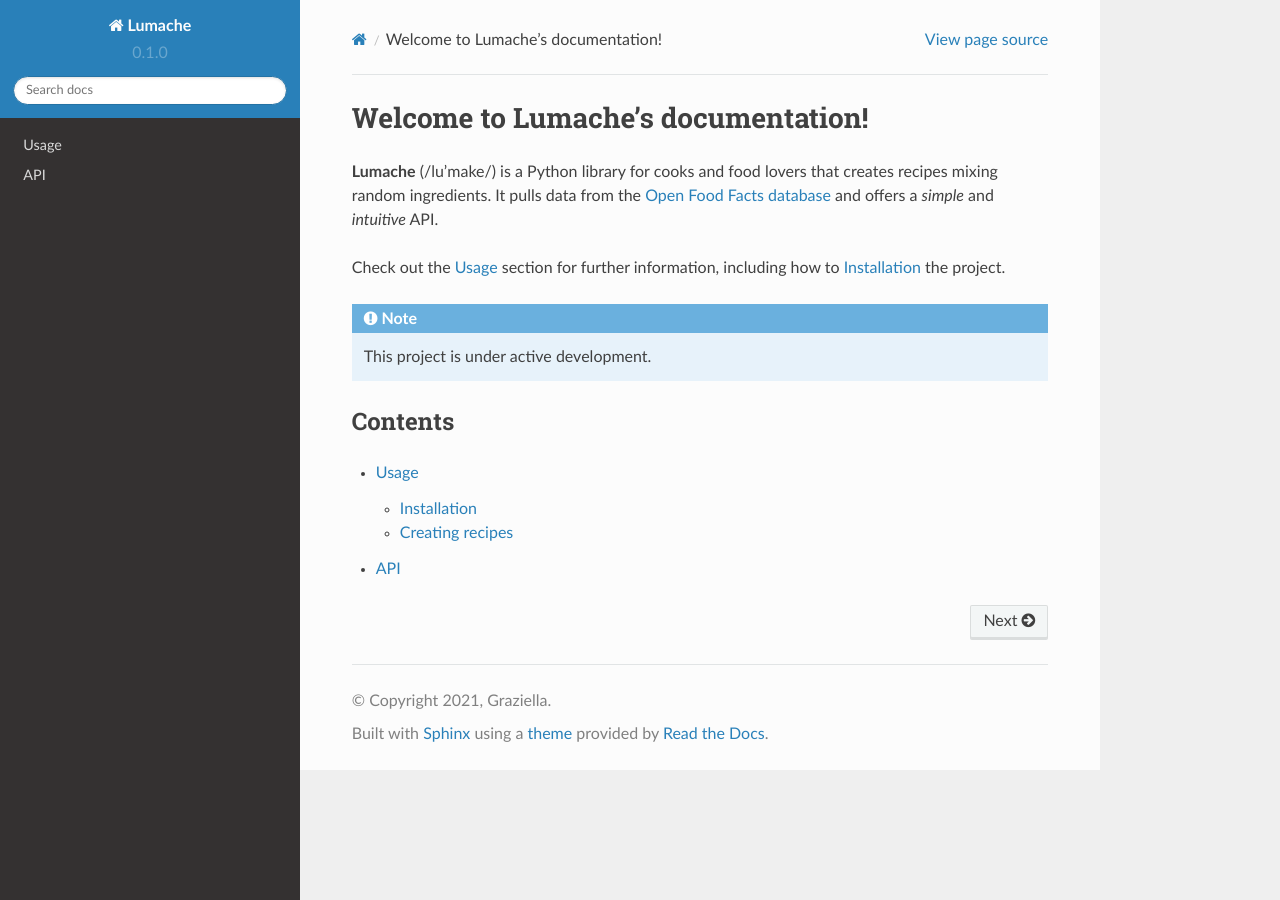
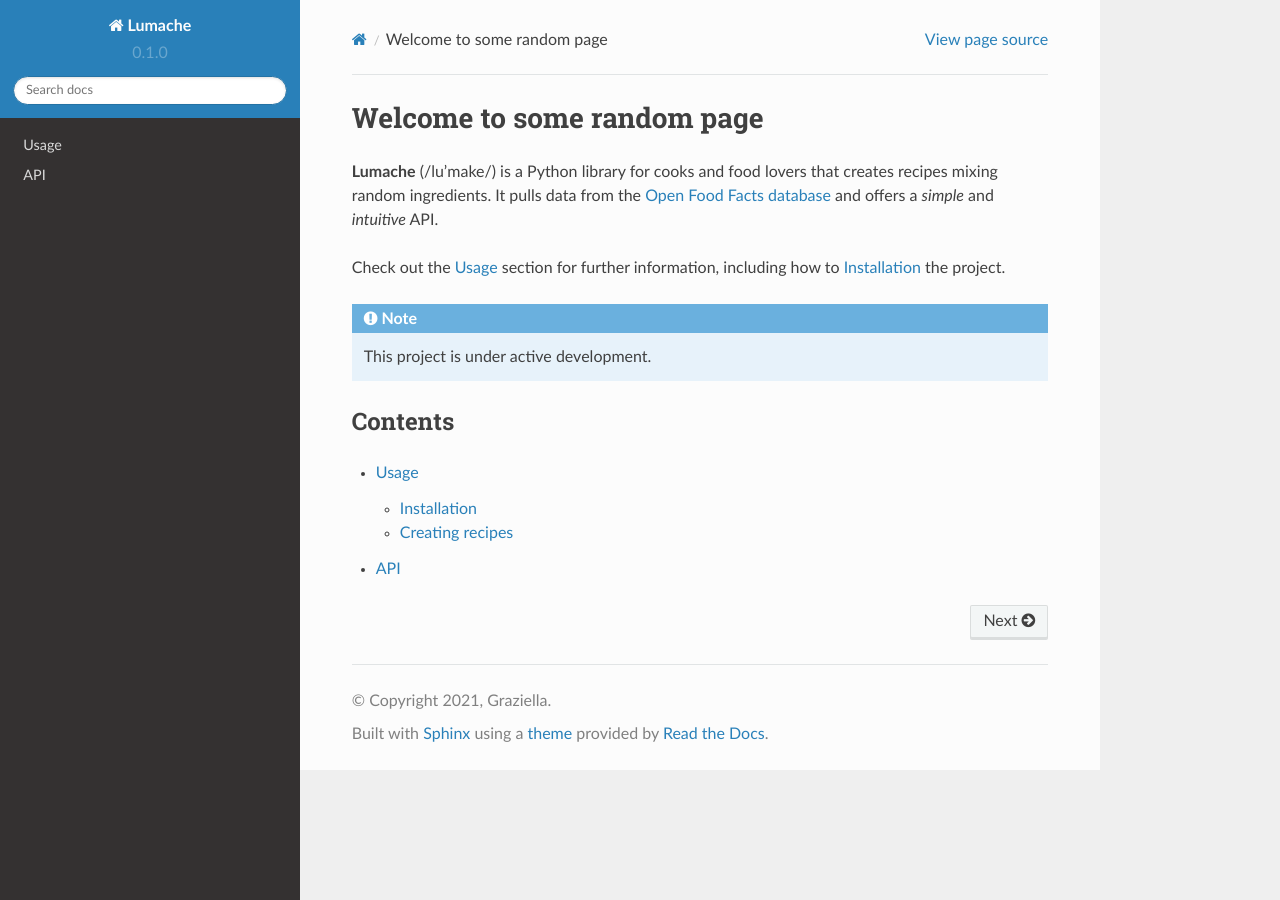
Before and after one commit to Igalfeigin/Docs, a Sphinx documentation site: the page built from docs/source/index.rst, in a window 1280 px wide. Built offline with Sphinx 7.4.7 and the Read the Docs theme 2.0.0, drawn with Linux system fonts in a browser that asks for light colours.

Commit message:
Update index.rst

```diff
--- a/docs/source/index.rst
+++ b/docs/source/index.rst
@@ -1,4 +1,4 @@
-Welcome to Lumache's documentation!
+Welcome to some random page
 ===================================
 
 **Lumache** (/lu'make/) is a Python library for cooks and food lovers
```
